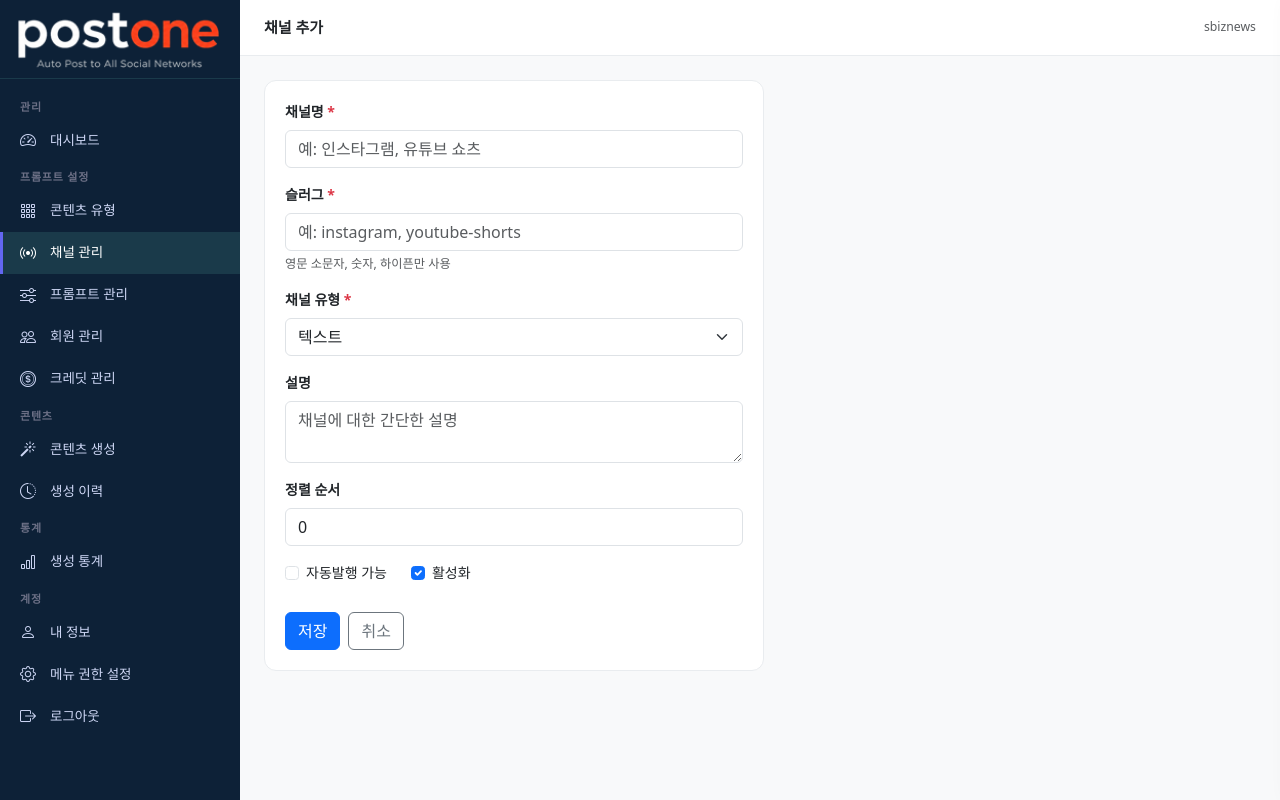
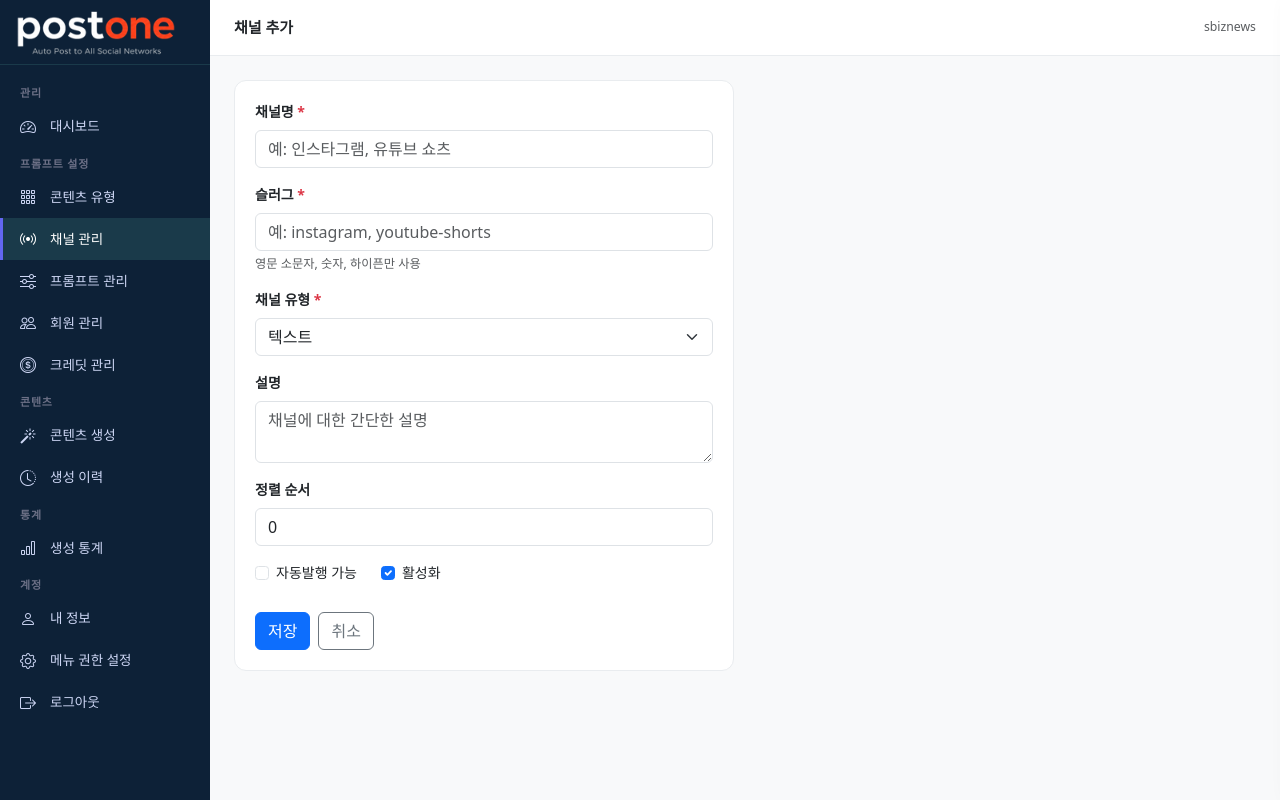
Before and after one commit to yshaha/postone, a Django app: page /channels/create/ in a window 1280 px wide. Run offline with Django 4.2, Linux system fonts and the light colour scheme; a user stored in the database is signed in; data comes from the database, SQL or seed files in the repository.

Commit message:
로그크기 및 사이드바 크기 조절

```diff
--- a/templates/base/base.html
+++ b/templates/base/base.html
@@ -21,7 +21,7 @@
     <link href="https://cdn.jsdelivr.net/npm/bootstrap-icons@1.11.0/font/bootstrap-icons.css" rel="stylesheet">
     <style>
         :root {
-            --sidebar-width: 240px;
+            --sidebar-width: 210px;
             --header-height: 56px;
             --primary: #6366f1;
             --primary-dark: #4f46e5;
@@ -189,7 +189,7 @@
 <!-- 사이드바 -->
 <aside class="sidebar" id="sidebar">
     <a href="{% url 'dashboard:index' %}" class="sidebar-brand">
-        <img src="{% static 'images/logo.png' %}" alt="postone" style="width:205px; height:auto;">
+        <img src="{% static 'images/logo.png' %}" alt="postone" style="width:160px; height:auto;">
     </a>
     <nav class="sidebar-menu">
 
```
